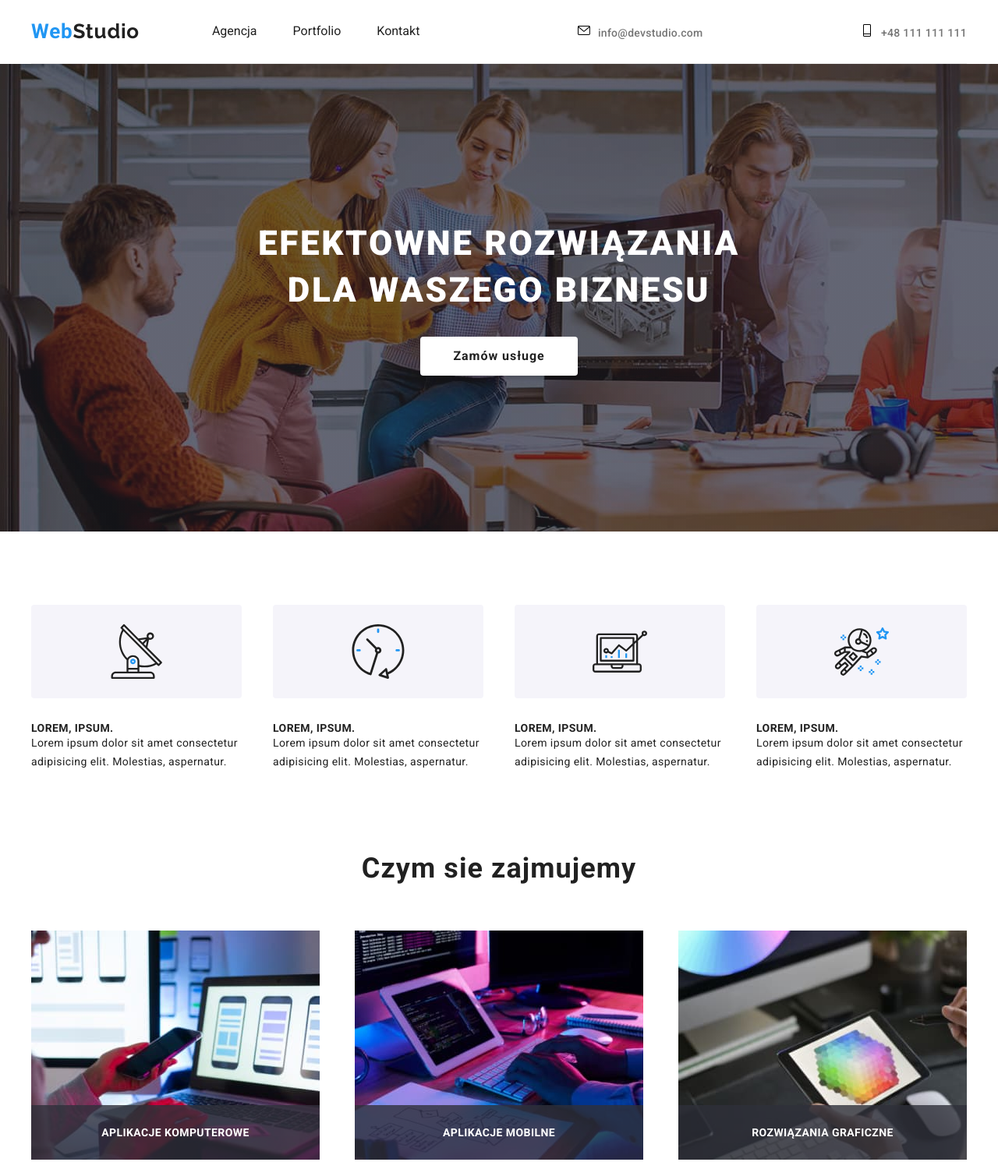
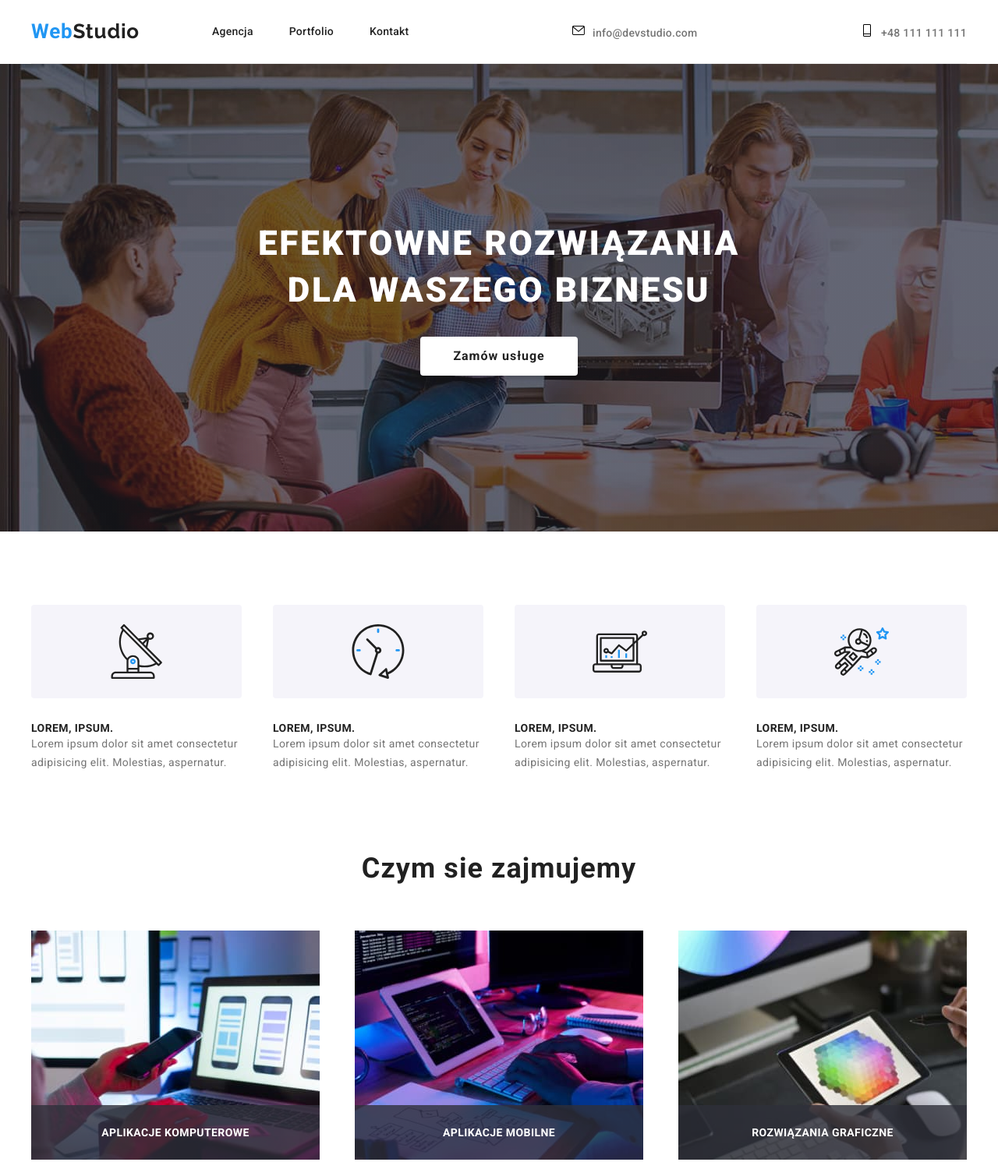
Before and after one commit to przemko-przemko/goit-markup-hw-07, a plain HTML site: page index.html in a window 1280 px wide. Shown: the top 1491 px of the page at 78% size. Drawn offline with nearby package versions, Linux system fonts and the light colour scheme.

Commit message:
Repair bugs

```diff
--- a/index.html
+++ b/index.html
@@ -180,7 +180,7 @@
     </section>
     <section class="my-team">
         <div class="container">
-            <h2 class="myteam__title">Nasz zespół</h2>
+            <h2 class="my-team__title">Nasz zespół</h2>
             <ul class="my-team__list list">
                 <div class="overviev">
                     <li class="overviev__list">
--- a/sass/components/_clients.scss
+++ b/sass/components/_clients.scss
@@ -9,7 +9,7 @@
     line-height: 42px;
     text-align: center;
     letter-spacing: 0.03em;
-    padding: 17px 0 50px;
+    padding: 94px 0 50px;
 }
 
 .firm-block {
--- a/sass/components/_my-team.scss
+++ b/sass/components/_my-team.scss
@@ -20,14 +20,15 @@
          line-height: 1.187;
          text-align: center;
          letter-spacing: 0.03em;
+         color:rgba(117, 117, 117, 1);
     }
 }
 .my-team {
     background-color: var(--outside);
     &__list {
-        display: flex;
-        justify-content: space-between;
-        padding-bottom: 94px;
+            display: flex;
+            justify-content: space-between;
+            padding-bottom: 94px;
     }
     &__title {
         padding-bottom: 50px;
--- a/sass/components/_nav-menu.scss
+++ b/sass/components/_nav-menu.scss
@@ -25,6 +25,12 @@ color: var(--mailcolor);
 }
 
 .menu__link {
+    font-family: Roboto;
+    font-style: normal;
+    font-weight: 500;
+    font-size: 14px;
+    line-height: 16px;
+    letter-spacing: 0.02em;
     color: var(--black);
     position: relative;
     display: inline-block;
--- a/sass/components/_strengths.scss
+++ b/sass/components/_strengths.scss
@@ -31,9 +31,13 @@
 
 
 .rectangle__paragraph {
-    font-size: 14px;
-    line-height: 1.714;
-    letter-spacing: 0.03em;
+font-family: Roboto;
+font-style: normal;
+font-weight: normal;
+font-size: 14px;
+line-height: 24px;
+letter-spacing: 0.03em;
+color:rgba(117, 117, 117, 1);
 
 }
 
```
Also changed, not shown: css/main.css, 1 other file.
